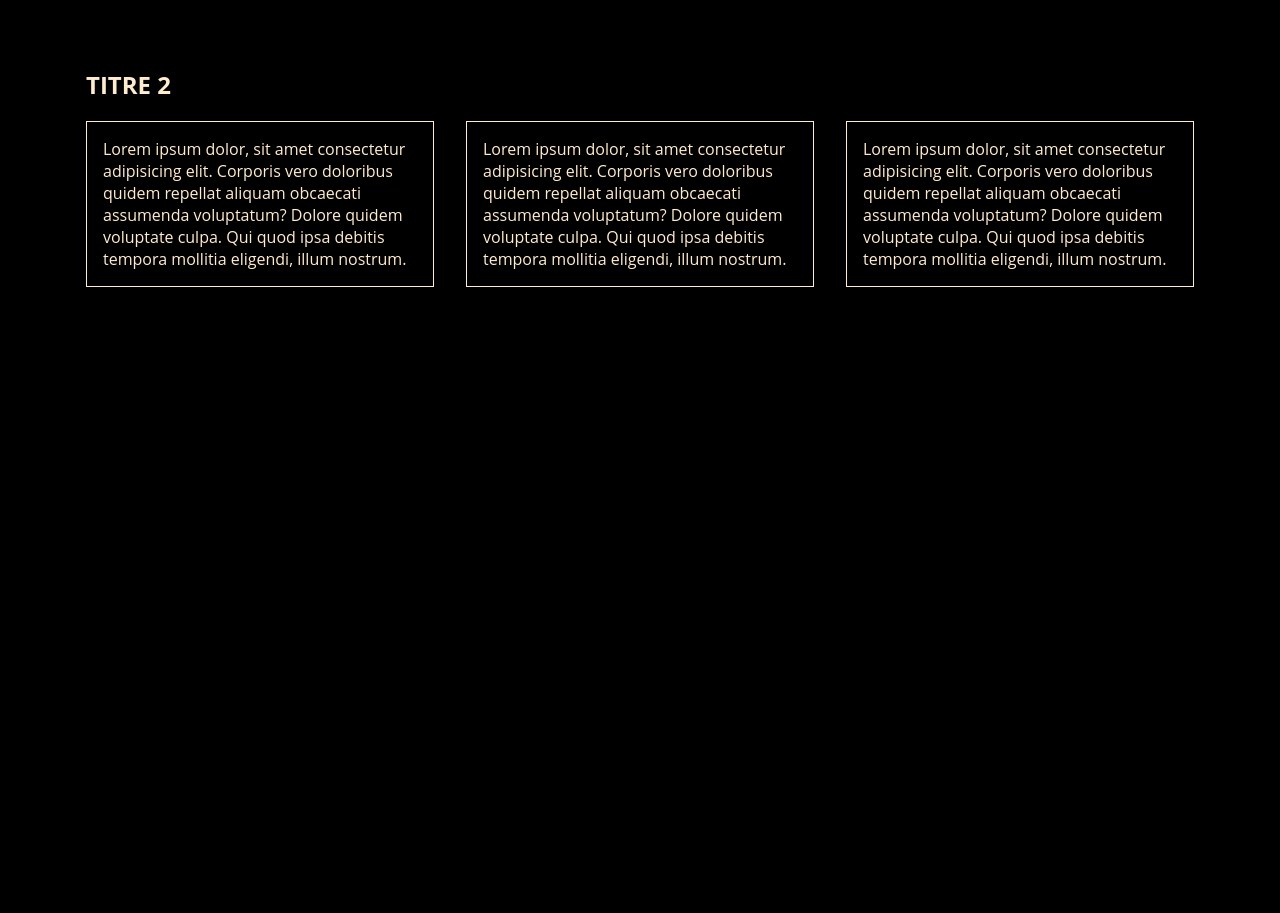
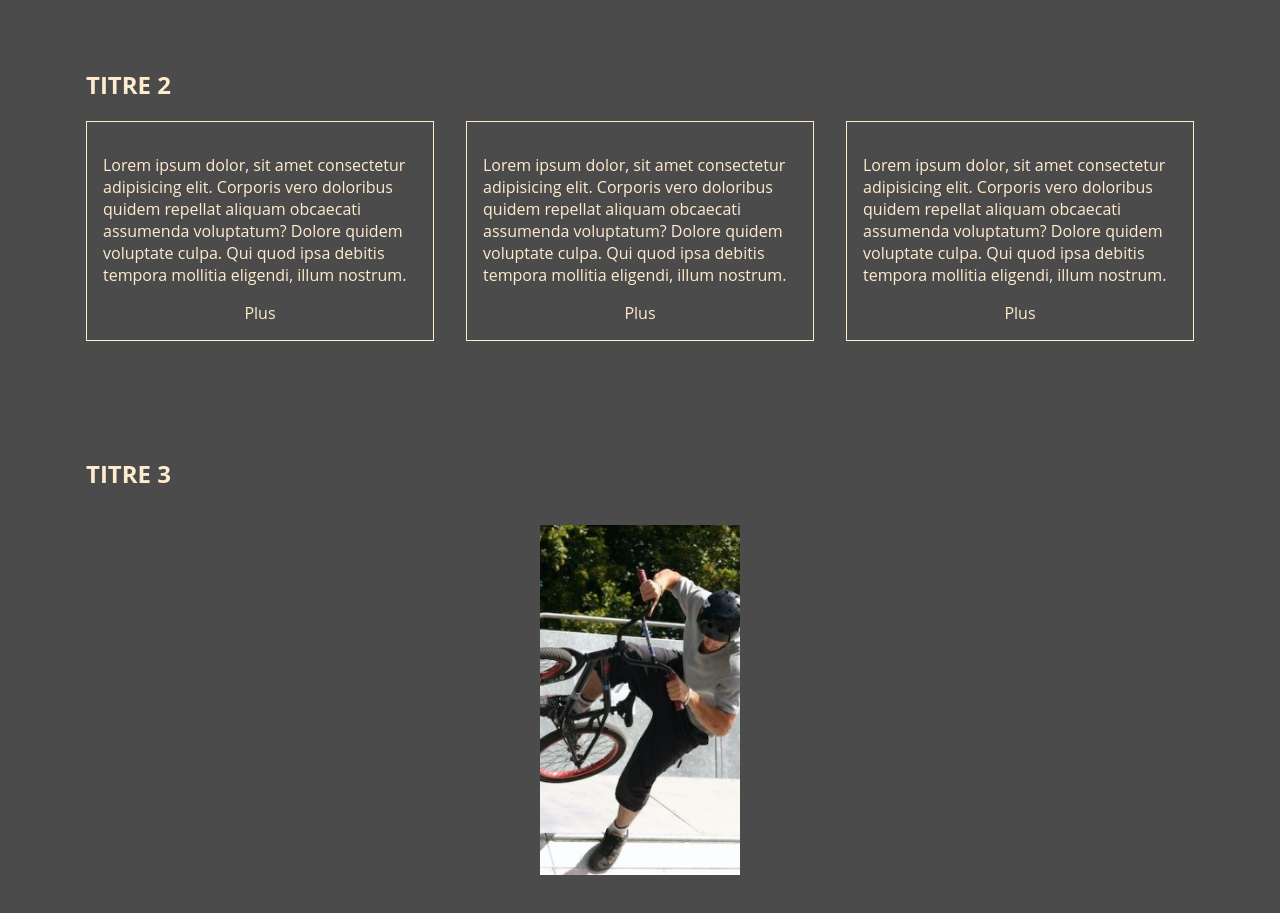
Before and after one commit to FabienDaguet/cv2.0, a plain HTML site: page index.html in a window 1280 px wide. Shown: the part 2460-3373 px from the top of the page. Before the commit the page ends 2843 px from the top, so only its background shows below. Drawn offline with Linux system fonts and the light colour scheme.

Commit message:
ajout des 3 bouton popup ajout da la partie work modification, debut de mise en forme

```diff
--- a/index.html
+++ b/index.html
@@ -97,9 +97,9 @@
                                     <p>Lorem ipsum dolor, sit amet consectetur adipisicing elit. Corporis vero doloribus
                                         quidem repellat aliquam obcaecati assumenda voluptatum? Dolore quidem voluptate
                                         culpa. Qui quod ipsa debitis tempora mollitia eligendi, illum nostrum.</p>
-                                    <div class="path-button"></div>
+                                    <div class="more-button">Plus</div>
                                 </div>
-                                <div class="path-more">
+                                <div class="popup">
                                     <p>Lorem, ipsum dolor sit amet consectetur adipisicing elit. Impedit ratione
                                         ducimus, eligendi voluptatem iure aspernatur saepe ad sint repellendus ut? Enim
                                         maxime ab assumenda, consequatur doloremque nobis omnis dicta facere?</p>
@@ -110,7 +110,7 @@
                                     <p>Lorem ipsum dolor, sit amet consectetur adipisicing elit. Corporis vero doloribus
                                         quidem repellat aliquam obcaecati assumenda voluptatum? Dolore quidem voluptate
                                         culpa. Qui quod ipsa debitis tempora mollitia eligendi, illum nostrum.</p>
-                                    <div class="path-button"></div>
+                                    <div class="more-button">Plus</div>
                                 </div>
                             </div>
                             <div class="element">
@@ -118,7 +118,7 @@
                                     <p>Lorem ipsum dolor, sit amet consectetur adipisicing elit. Corporis vero doloribus
                                         quidem repellat aliquam obcaecati assumenda voluptatum? Dolore quidem voluptate
                                         culpa. Qui quod ipsa debitis tempora mollitia eligendi, illum nostrum.</p>
-                                    <div class="path-button"></div>
+                                    <div class="more-button">Plus</div>
                                 </div>
                             </div>
                         </div>
@@ -127,7 +127,26 @@
             </div>
         </article>
         <article class="card">
-
+            <div class="flex-container">
+                <div class="element-container">
+                    <div class="container">
+                        <div class="card-title">
+                            <h2>titre 3</h2>
+                        </div>
+                    </div>
+                </div>
+                <div class="element-container">
+                    <div class="container">
+                        <div class="row row-work">
+                            <div class="element element-work">
+                                <div class="work">
+                                    <img class="work-img" src="img/work.jpg" alt="cerce">
+                                </div>
+                            </div>
+                        </div>
+                    </div>
+                </div>
+            </div>
         </article>
     </section>
 </body>
--- a/style.css
+++ b/style.css
@@ -1,4 +1,9 @@
 /*------GENERAL------*/
+
+:root {
+    --theme: hsl(51,100%,50%);
+    --black: hsla(0, 0%, 0%, 0.705);
+}
 
 * {
     box-sizing: border-box;
@@ -10,7 +15,8 @@
     margin: 0;
     font-size: 1rem;
    /* overflow: hidden;*/
-    background-color: black;
+    background-color: var(--black);
+    margin-bottom: 10rem;
 }
 
 /*------HEADER------*/
@@ -18,14 +24,14 @@
 .home {
     min-width: 100%;
     min-height: 100%;
-    background-color: black;
+    background-color: var(--black);
     overflow: auto;
 }
 
 .home-start {
     min-width: 100vh;
     min-height: 100vh;
-    background-color: rgb(58, 4, 109);
+    background-color: var(--black);
 }
 
 .button-start {
@@ -35,14 +41,14 @@
     left: 50%;
     transform: translate(-50%, -50%);
     background:none;
-    border: 2px solid white;
+    border: 2px solid var(--theme);
     outline: none;
     padding: 1.5rem 3rem;
     font-size: 1rem;
     font-weight: bold;
     letter-spacing: 0.25rem;
     text-transform: uppercase;
-    color: white;
+    color: var(--theme);
     z-index: 1;
     transition: color 0.8s ease-out;
     overflow: hidden;
@@ -189,14 +195,65 @@
 /*--path--*/
 
 .path {
+    display: flex;
+    flex-direction: column;
+    align-items: center;
     border: 1px solid blanchedalmond;
-    padding: 0 1rem;
+    padding: 1rem;
 }
 
-.path-more {
+.popup {
     display: none;
     position: fixed;
     top: 50%;
     left: 50%;
     transform: translate(-50%, -50%);
 }
+
+.more-button {
+    position: relative;
+    background: none;
+    color: blanchedalmond;
+}
+
+
+.more-button::before {
+    top: 0;
+    left: 0;
+}
+
+.more-button::after {
+    bottom: 0;
+    right: 0;
+}
+
+.more-button::before,
+.more-button::after {
+    content: '';
+    position: absolute;
+    border: 1px solid red;
+    width: 0;
+    height: 0;
+    visibility: hidden;
+}
+
+/*--work--*/
+
+.row-work {
+    justify-content: space-evenly;
+    flex-wrap: wrap;
+}
+
+.element-work {
+    padding: 1rem;
+}
+
+.work {
+    width: 200px;
+    height: 350px;
+}
+.work-img {
+    width: 100%;
+    height: 100%;
+    object-fit: cover;
+}
```
Also changed, not shown: img/work.jpg (added).
